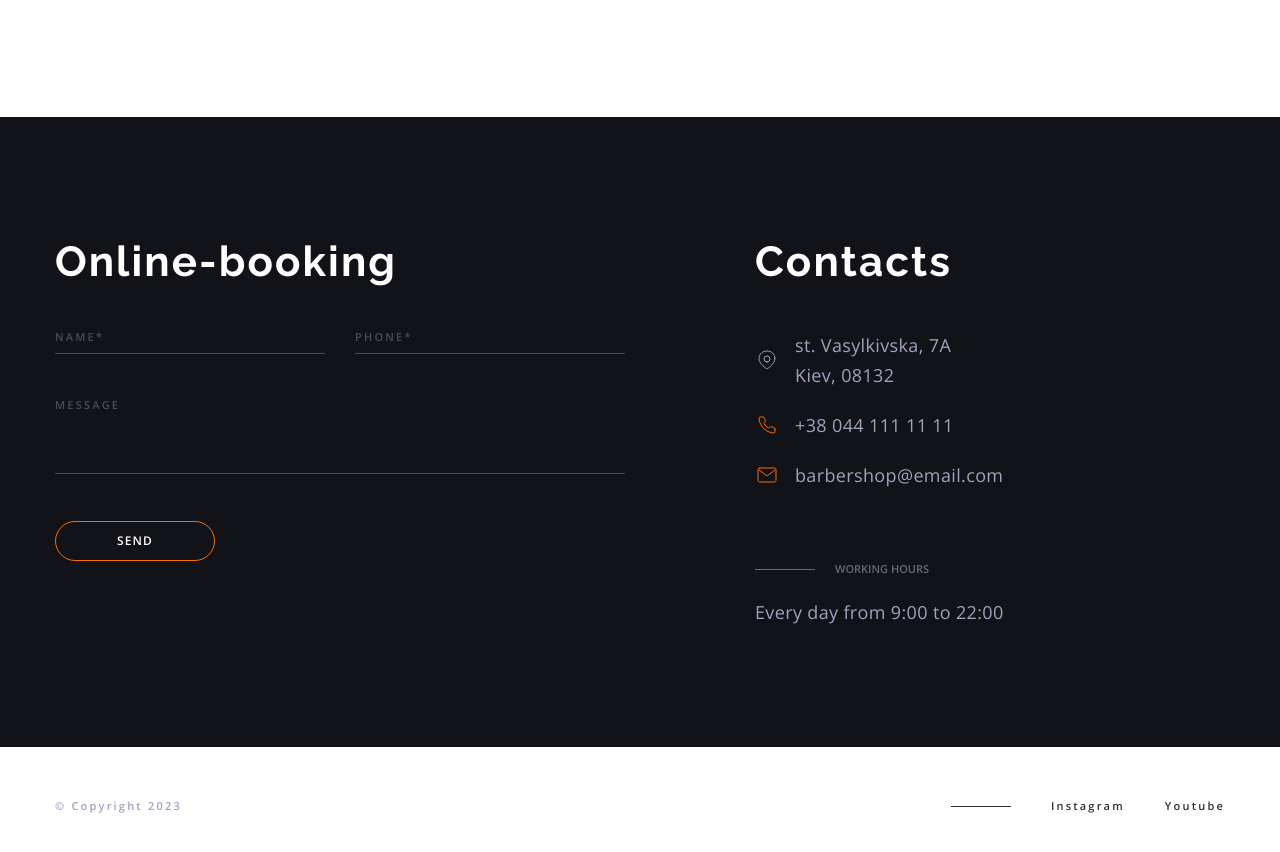
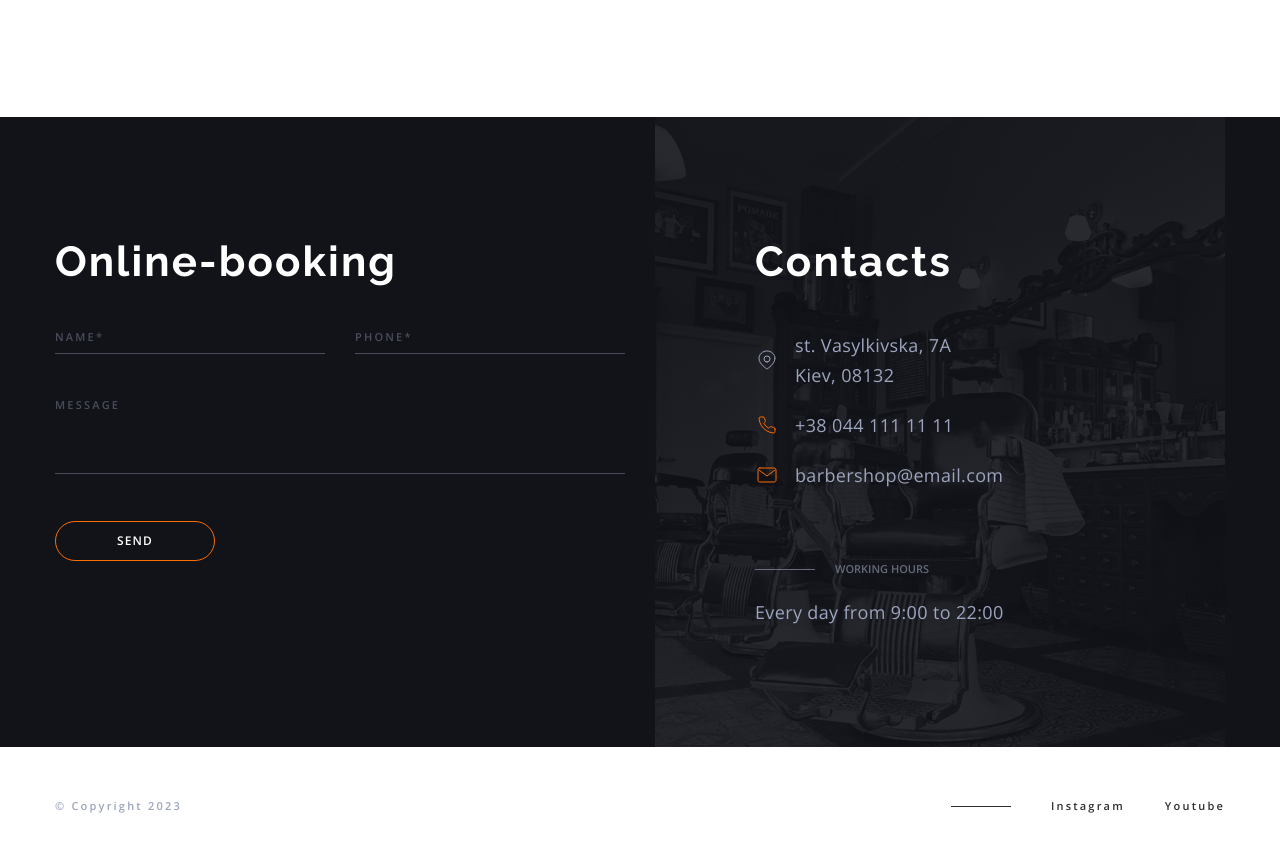
Before and after one commit to OlgaSharhorodska/Website_for_Barbershop, a plain HTML site: page index.html in a window 1280 px wide. Shown: the part 4021-4873 px from the top of the page. Drawn offline with nearby package versions, Linux system fonts and the light colour scheme.

```diff
--- a/styles.css
+++ b/styles.css
@@ -1318,10 +1318,10 @@
     padding-left: 100px;
 }
 
-/* @media only screen and (min-width: 769px) {
+@media only screen and (min-width: 769px) {
     .contacts {
-        background-image: url(../Website_for_Barbershop/images/contacts/);
-    }} */
+        background-image: url(../Website_for_Barbershop/images/contacts/bg-img_desc@1x.png);
+    }}
 
 .contacts-address {
     margin-bottom: 72px;
```
